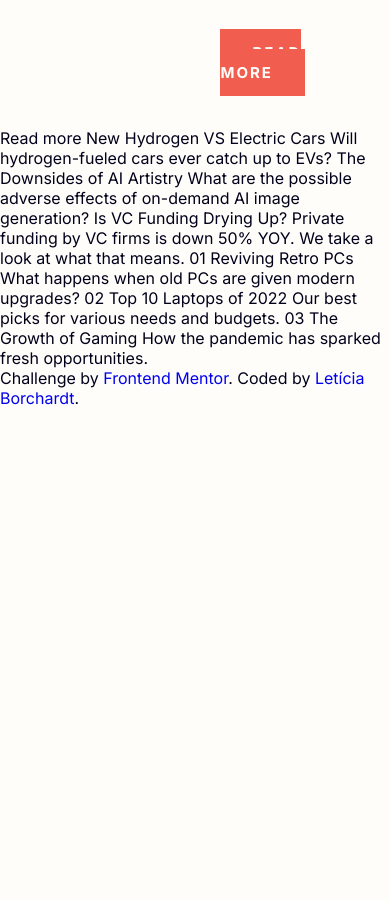
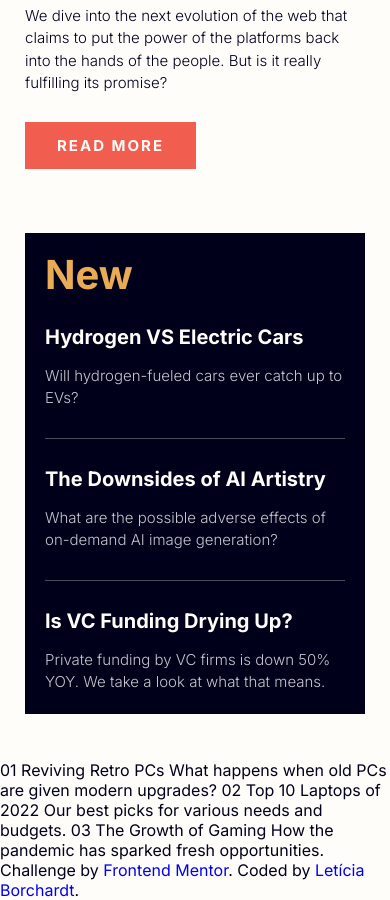
Before and after one commit to leticiaborchardt/challenge-news-homepage, a website: page index.html in a window 390 px wide. Shown: the part 626-1526 px from the top of the page. Before the commit the page ends 1034 px from the top, so only its background shows below. Drawn offline with nearby package versions, Linux system fonts and the light colour scheme; files that its build step writes are made by us from their sources.

Commit message:
right content and grid for mobile

```diff
--- a/app/scss/components/content.scss
+++ b/app/scss/components/content.scss
@@ -7,12 +7,33 @@
         grid-template-rows: repeat(2);
         grid-template-columns: repeat(3, 1fr);
         gap: rem(32);
+
+        @include breakpoint-down(medium) {
+            grid-template-rows: repeat(3);
+            grid-template-columns: 1fr;
+        }
     }
 
     &__main {
         &-image {
             grid-column-start: 1;
             grid-column-end: 3;
+
+            @include breakpoint-down(small) {
+                grid-column-start: 1;
+                grid-column-end: 1;
+
+                &--desktop {
+                    display: none;
+                }
+            }
+
+            @include breakpoint(medium) {
+                &--mobile {
+                    display: none;
+                }
+            }
+
 
             img {
                 width: 100%;
@@ -21,11 +42,22 @@
 
         &-title {
             font-size: rem(52);
+
+            @include breakpoint-down(medium) {
+                grid-row-start: 2;
+                grid-row-end: 3;
+            }
         }
 
         &-description {
+            @include breakpoint-down(medium) {
+                grid-column-start: 1;
+                grid-column-end: 1;
+                grid-row-start: 3;
+                grid-row-end: 4;
+            }
+
             p {
-                line-height: 1.5;
                 margin-bottom: rem(40);
             }
         }
@@ -36,7 +68,48 @@
         grid-column-end: 3;
         grid-row-start: 1;
         grid-row-end: 3;
+
+        @include breakpoint-down(medium) {
+            grid-column-start: 1;
+            grid-column-end: 1;
+            grid-row-start: 4;
+            grid-row-end: 5;
+
+            margin-top: rem(46);
+        }
+    }
+}
+
+.new-card {
+    padding: rem(20);
+    background: $color-dark-blue;
+    color: $color-white;
+
+
+    &__title {
+        font-size: rem(40);
+        color: $color-soft-orange;
+        margin-bottom: rem(28);
     }
 
+    &__subtitle {
+        color: $color-white;
+        font-weight: 700;
+        transition: .3s ease-in-out;
+        font-size: rem(20);
 
+        &:hover {
+            color: $color-soft-orange;
+        }
+    }
+
+    &__divisor {
+        margin: rem(28) 0;
+        border-top: 1px solid hsla(0, 0%, 67%, 0.438);
+    }
+
+    &__text {
+        margin-top: rem(16);
+        color: $color-light-gray;
+    }
 }
--- a/app/scss/globals/typography.scss
+++ b/app/scss/globals/typography.scss
@@ -3,22 +3,8 @@
 h1,
 h2,
 h3 {
-    margin-top: 0;
+    margin: 0;
     line-height: 1.1;
-}
-
-h1 {
-    font-size: rem(24);
-    margin-bottom: rem(3);
-
-    @include breakpoint(large) {
-        font-size: rem(28);
-    }
-}
-
-h2 {
-    font-size: rem(24);
-    margin-bottom: rem(24);
 }
 
 a,
@@ -32,4 +18,5 @@ p {
     padding: 0;
     font-weight: 300;
     font-size: rem(15);
+    line-height: 1.5;
 }
--- a/index.html
+++ b/index.html
@@ -76,7 +76,8 @@
         <section>
           <div class="content-grid">
             <div class="content__main-image">
-              <img src="assets/images/image-web-3-desktop.jpg" alt="news" />
+              <img class="content__main-image--desktop" src="assets/images/image-web-3-desktop.jpg" alt="news" />
+              <img class="content__main-image--mobile" src="assets/images/image-web-3-mobile.jpg" alt="news" />
             </div>
             <h1 class="content__main-title">The Bright Future of Web 3.0?</h1>
             <div class="content__main-description">
@@ -87,19 +88,33 @@
               </p>
               <a href="#" class="btn btn__primary">Read more</a>
             </div>
-            <div class="content__new-card new-card"></div>
+            <div class="content__new-card new-card">
+              <h2 class="new-card__title">New</h2>
+              <a href="#" class="new-card__subtitle">Hydrogen VS Electric Cars</a>
+              <p class="new-card__text">
+                Will hydrogen-fueled cars ever catch up to EVs?
+              </p>
+              <div class="new-card__divisor"></div>
+              <a href="#" class="new-card__subtitle">The Downsides of AI Artistry</a>
+              <p class="new-card__text">
+                What are the possible adverse effects of on-demand AI image
+                generation?
+              </p>
+              <div class="new-card__divisor"></div>
+              <a href="#" class="new-card__subtitle">Is VC Funding Drying Up?</a>
+              <p class="new-card__text">
+                Private funding by VC firms is down 50% YOY. We take a look at
+                what that means.
+              </p>
+            </div>
           </div>
         </section>
       </div>
     </main>
 
-    Read more New Hydrogen VS Electric Cars Will hydrogen-fueled cars ever catch
-    up to EVs? The Downsides of AI Artistry What are the possible adverse
-    effects of on-demand AI image generation? Is VC Funding Drying Up? Private
-    funding by VC firms is down 50% YOY. We take a look at what that means. 01
-    Reviving Retro PCs What happens when old PCs are given modern upgrades? 02
-    Top 10 Laptops of 2022 Our best picks for various needs and budgets. 03 The
-    Growth of Gaming How the pandemic has sparked fresh opportunities.
+    01 Reviving Retro PCs What happens when old PCs are given modern upgrades?
+    02 Top 10 Laptops of 2022 Our best picks for various needs and budgets. 03
+    The Growth of Gaming How the pandemic has sparked fresh opportunities.
 
     <div class="attribution">
       Challenge by
```
